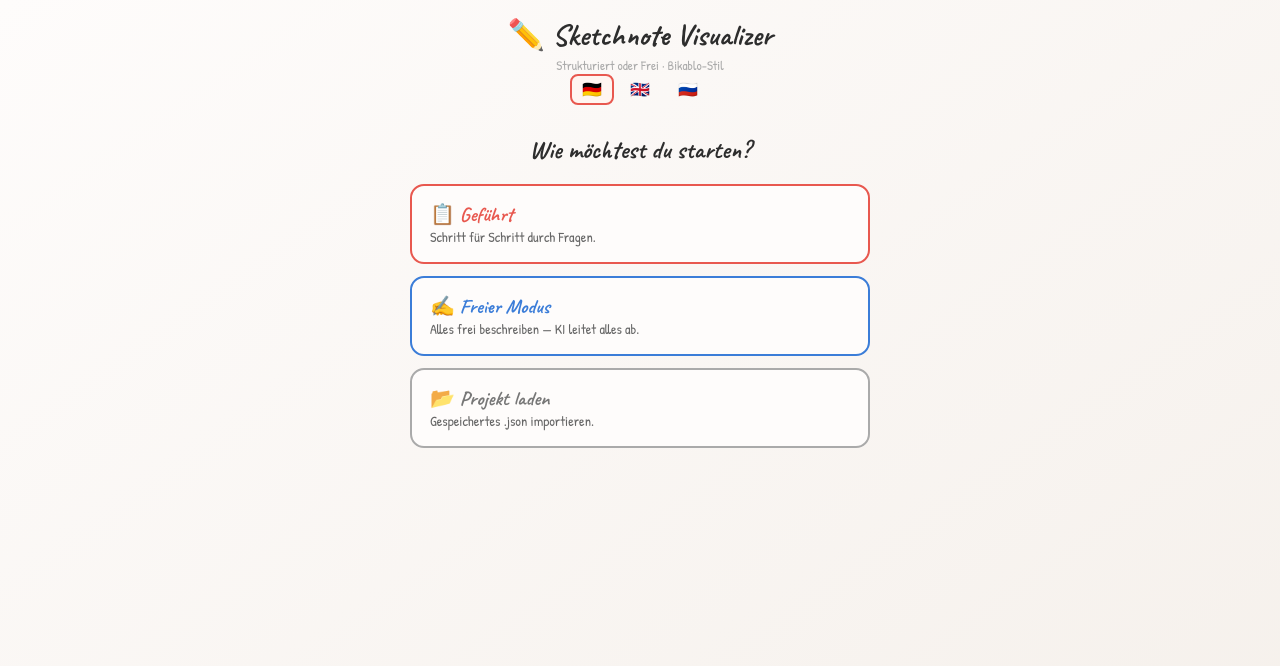
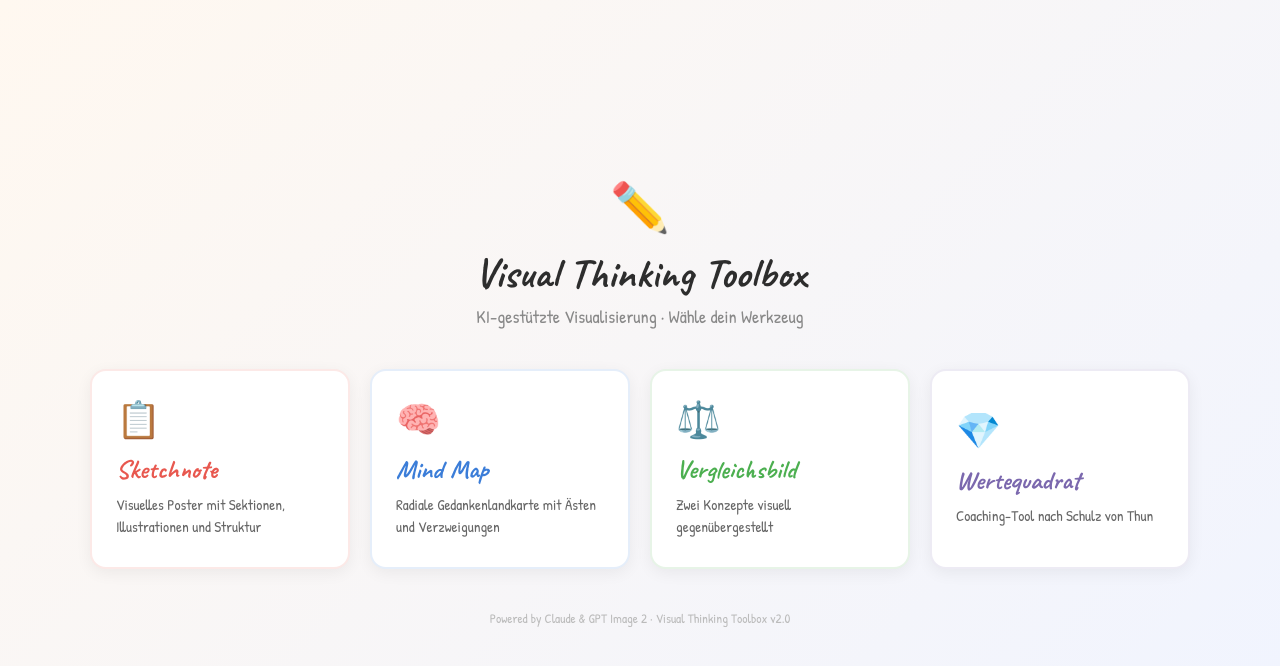
Before and after one commit to RSaB19630401/VisualThinkingToolbox, a React (Vite) app: page / in a window 1280 px wide. Shown: the top 666 px of the page. Built offline with nearby package versions, Linux system fonts and the light colour scheme.

Commit message:
Add files via upload

```diff
--- a/src/App.jsx
+++ b/src/App.jsx
@@ -292,7 +292,7 @@ function dlJ(a,d,m,r){dlB(new Blob([JSON.stringify({v:7,mode:m,rs:r,answers:a,da
 const bt=(c,f)=>({padding:'9px 16px',borderRadius:10,border:f?'none':`2px solid ${c}`,background:f?c:'#fff',color:f?'#fff':c,fontFamily:'Caveat,cursive',fontSize:16,fontWeight:600,cursor:'pointer',whiteSpace:'nowrap'});
 
 
-export default function App(){
+export default function App({ onBack }){
   const[ph,setPh]=useState('mode');
   const[mode,setMode]=useState(null);
   const[ans,setAns]=useState({});
@@ -323,7 +323,7 @@ export default function App(){
   },[lang,t]);
 
   const langBar=(<div style={{display:'flex',gap:4,justifyContent:'center',marginBottom:6}}>{[['de','\u{1F1E9}\u{1F1EA}'],['en','\u{1F1EC}\u{1F1E7}'],['ru','\u{1F1F7}\u{1F1FA}']].map(([k,fl])=>(<button key={k} onClick={()=>setLang(k)} style={{padding:'4px 10px',borderRadius:8,border:lang===k?'2px solid #E8584F':'2px solid transparent',background:lang===k?'#FFF5F0':'transparent',fontSize:16,cursor:'pointer'}}>{fl}</button>))}</div>);
-  const hdr=(<div style={{textAlign:'center',padding:'16px 16px 3px'}}><h1 style={{fontFamily:'Caveat,cursive',fontSize:30,fontWeight:700,color:'#2D2D2D',margin:0}}>{'\u270F\uFE0F'} {t.title}</h1><p style={{fontFamily:'Patrick Hand,cursive',fontSize:13,color:'#aaa',marginTop:2}}>{t.sub}</p>{langBar}</div>);
+  const hdr=(<div style={{textAlign:'center',padding:'16px 16px 3px',position:'relative'}}>{onBack&&<button onClick={onBack} style={{position:'absolute',left:16,top:16,padding:'8px 16px',borderRadius:10,border:'2px solid #E8584F',background:'#fff',color:'#E8584F',fontFamily:'Caveat,cursive',fontSize:15,cursor:'pointer',fontWeight:600}}>← Toolbox</button>}<h1 style={{fontFamily:'Caveat,cursive',fontSize:30,fontWeight:700,color:'#2D2D2D',margin:0}}>{'\u270F\uFE0F'} {t.title}</h1><p style={{fontFamily:'Patrick Hand,cursive',fontSize:13,color:'#aaa',marginTop:2}}>{t.sub}</p>{langBar}</div>);
   const errBox=err?(<div style={{maxWidth:500,margin:'0 auto 8px',padding:'10px 16px',background:'#FFF0F0',border:'2px solid #E8584F',borderRadius:10,textAlign:'center',fontFamily:'Patrick Hand,cursive',fontSize:14,color:'#E8584F'}}>{err}<button onClick={()=>setErr(null)} style={{marginLeft:12,background:'none',border:'none',color:'#E8584F',cursor:'pointer',fontSize:16}}>x</button></div>):null;
 
   if(ph==='mode') return(<div style={{minHeight:'100vh',background:'linear-gradient(145deg,#FEFCFB,#F5F0EB)'}}>
--- a/src/main.jsx
+++ b/src/main.jsx
@@ -1,9 +1,52 @@
-import React from 'react';
+import React, { useState } from 'react';
 import ReactDOM from 'react-dom/client';
-import App from './App.jsx';
+import SketchnoteApp from './App.jsx';
+import MindMapApp from './MindMap.jsx';
+import ComparisonApp from './Comparison.jsx';
+import ValueQuadApp from './ValueQuad.jsx';
 
-ReactDOM.createRoot(document.getElementById('root')).render(
-  <React.StrictMode>
-    <App />
-  </React.StrictMode>
-);
+const TOOLS = [
+  { id: 'sketchnote', icon: '📋', label: 'Sketchnote', desc: 'Visuelles Poster mit Sektionen, Illustrationen und Struktur', color: '#E8584F' },
+  { id: 'mindmap', icon: '🧠', label: 'Mind Map', desc: 'Radiale Gedankenlandkarte mit Ästen und Verzweigungen', color: '#3B7DD8' },
+  { id: 'comparison', icon: '⚖️', label: 'Vergleichsbild', desc: 'Zwei Konzepte visuell gegenübergestellt', color: '#4CAF50' },
+  { id: 'valuequad', icon: '💎', label: 'Wertequadrat', desc: 'Coaching-Tool nach Schulz von Thun', color: '#7B68AE' },
+];
+
+function StartScreen({ onSelect }) {
+  return (
+    <div style={{ minHeight: '100vh', background: 'linear-gradient(135deg, #FFF8F0 0%, #F0F4FF 100%)', display: 'flex', flexDirection: 'column', alignItems: 'center', justifyContent: 'center', padding: 20 }}>
+      <style>{`@import url('https://fonts.googleapis.com/css2?family=Caveat:wght@400;600;700&family=Patrick+Hand&display=swap');`}</style>
+      <div style={{ fontSize: 48, marginBottom: 8 }}>✏️</div>
+      <h1 style={{ fontFamily: 'Caveat, cursive', fontSize: 42, fontWeight: 700, color: '#2D2D2D', margin: '0 0 4px', textAlign: 'center' }}>Visual Thinking Toolbox</h1>
+      <p style={{ fontFamily: 'Patrick Hand, cursive', fontSize: 18, color: '#888', margin: '0 0 40px', textAlign: 'center' }}>KI-gestützte Visualisierung · Wähle dein Werkzeug</p>
+      <div style={{ display: 'grid', gridTemplateColumns: 'repeat(auto-fit, minmax(260px, 1fr))', gap: 20, maxWidth: 1100, width: '100%' }}>
+        {TOOLS.map(t => (
+          <button key={t.id} onClick={() => onSelect(t.id)} style={{
+            background: '#fff', border: `2px solid ${t.color}22`, borderRadius: 16, padding: '28px 24px',
+            cursor: 'pointer', textAlign: 'left', transition: 'all 0.2s', boxShadow: '0 4px 16px rgba(0,0,0,0.06)',
+          }}
+          onMouseEnter={e => { e.currentTarget.style.borderColor = t.color; e.currentTarget.style.transform = 'translateY(-4px)'; e.currentTarget.style.boxShadow = `0 8px 24px ${t.color}22`; }}
+          onMouseLeave={e => { e.currentTarget.style.borderColor = `${t.color}22`; e.currentTarget.style.transform = 'none'; e.currentTarget.style.boxShadow = '0 4px 16px rgba(0,0,0,0.06)'; }}>
+            <div style={{ fontSize: 36, marginBottom: 12 }}>{t.icon}</div>
+            <div style={{ fontFamily: 'Caveat, cursive', fontSize: 26, fontWeight: 700, color: t.color, marginBottom: 8 }}>{t.label}</div>
+            <div style={{ fontFamily: 'Patrick Hand, cursive', fontSize: 15, color: '#666', lineHeight: 1.5 }}>{t.desc}</div>
+          </button>
+        ))}
+      </div>
+      <p style={{ fontFamily: 'Patrick Hand, cursive', fontSize: 13, color: '#bbb', marginTop: 40 }}>Powered by Claude & GPT Image 2 · Visual Thinking Toolbox v2.0</p>
+    </div>
+  );
+}
+
+function ToolRouter() {
+  const [tool, setTool] = useState(null);
+  const back = () => setTool(null);
+  if (!tool) return <StartScreen onSelect={setTool} />;
+  if (tool === 'sketchnote') return <SketchnoteApp onBack={back} />;
+  if (tool === 'mindmap') return <MindMapApp onBack={back} />;
+  if (tool === 'comparison') return <ComparisonApp onBack={back} />;
+  if (tool === 'valuequad') return <ValueQuadApp onBack={back} />;
+  return <StartScreen onSelect={setTool} />;
+}
+
+ReactDOM.createRoot(document.getElementById('root')).render(<React.StrictMode><ToolRouter /></React.StrictMode>);
```
